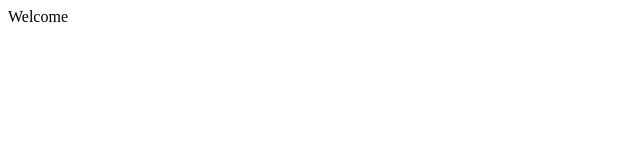
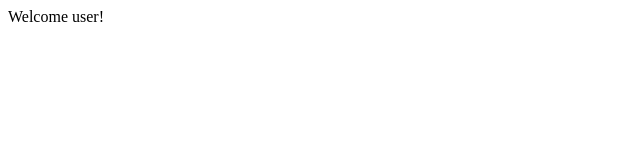
Before and after one commit to akash-coded/git-demo, a plain HTML site: page index.html in a window 1280 px wide. Shown: the full height of the page, 0-640 px from the left. Drawn offline with Linux system fonts and the light colour scheme.

Commit message:
updated the welcome message

```diff
--- a/index.html
+++ b/index.html
@@ -9,7 +9,7 @@
 </head>
 
 <body>
-    Welcome
+    Welcome user!
 </body>
 
 </html>
```
